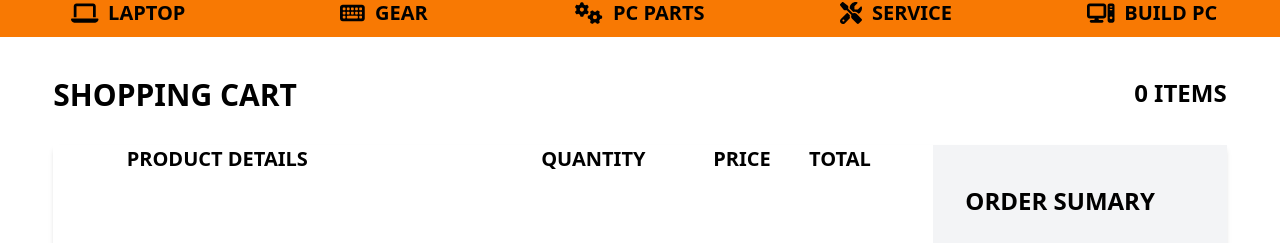
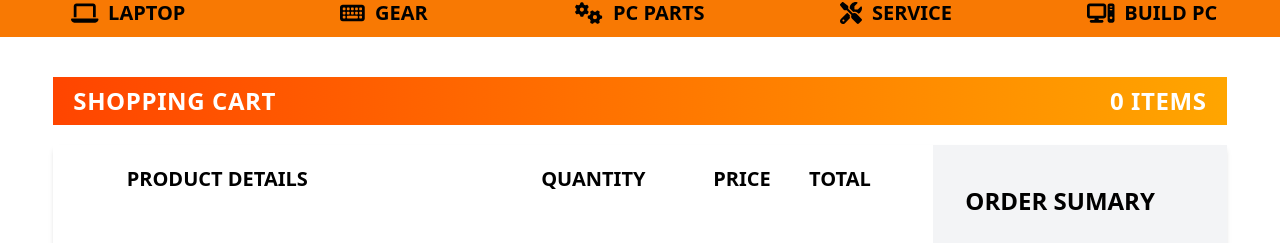
Before and after one commit to AnonymousCloneImpl/DoAnKy2, a Next.js app in the folder frontend/: page /cart in a window 1280 px wide. Shown: the part 249-492 px from the top of the page. Built offline with nearby package versions, Linux system fonts and the light colour scheme.

Commit message:
tô màu

```diff
--- a/frontend/src/pages/cart.jsx
+++ b/frontend/src/pages/cart.jsx
@@ -252,13 +252,13 @@ const CartPage = () => {
   return (
     <div style={{ margin: "0 auto" }} className="w-11/12">
       <div className="container mx-auto mt-10">
-        <div className="bg-white flex justify-between pb-8">
-          <h1 className="font-semibold text-3xl uppercase">Shopping Cart</h1>
-          <h2 className="font-semibold text-2xl uppercase">{items.length} Items</h2>
+        <div className="cart-header flex justify-between mb-5 px-5 py-2">
+          <h1 className="font-semibold text-white text-2xl uppercase tracking-wide">Shopping Cart</h1>
+          <h1 className="font-semibold text-white text-2xl uppercase tracking-wide">{items.length} Items</h1>
         </div>
         <div className="flex shadow-md flex-col md:flex-row">
           <table className="w-3/4 bg-white px-10 py-5 max-lg:w-full">
-            <thead className="cart-thead flex text-xl text-700 pb-5 font-semibold uppercase text-center">
+            <thead className="cart-thead flex text-xl pt-5 font-semibold uppercase text-center">
               <tr className="w-full flex">
                 <th className="w-1/12"></th>
                 <th className="w-5/12 flex flex-start">Product Details</th>
@@ -288,7 +288,7 @@ const CartPage = () => {
                         className="font-bold text-base row-span-2 max-md:col-span-2 max-md:w-full">
                         {item.name + " " + item.model}
                       </Link>
-                      <div className="flex cursor-pointer font-semibold hover:text-indigo-600 text-red-600 text-md text-center">
+                      <div className="flex cursor-pointer font-semibold text-red-600 hover:text-red-900 text-md text-center">
                         <b className="ml-2 max-md:w-full text-right"
                           onClick={() => removeItem(index)}>
                           <FontAwesomeIcon icon={faTrashCan} />
@@ -350,7 +350,7 @@ const CartPage = () => {
 
             <div className="border-t mt-20">
               <button
-                className="bg-indigo-600 font-semibold hover:bg-red-700 py-3 text-sm text-white uppercase w-full"
+                className="bg-indigo-600 font-semibold hover:bg-red-600 py-3 text-sm text-white uppercase w-full"
                 onClick={openForm}> Submit Order
               </button>
             </div>
@@ -375,9 +375,9 @@ const CartPage = () => {
 
           <div className="order-popup" ref={formRef}>
             <div className="popup-content">
-                <span className="close-form-btn" onClick={closeForm}>
-                  <FontAwesomeIcon icon={faCircleXmark}/>
-                </span>
+              <span className="close-form-btn" onClick={closeForm}>
+                <FontAwesomeIcon icon={faCircleXmark} />
+              </span>
               <Image
                 src='https://www.teksavvy.com/wp-content/themes/teksavvy/assets/svg/teksavvy-logo.svg'
                 alt=""
--- a/frontend/src/styles/product.css
+++ b/frontend/src/styles/product.css
@@ -1055,6 +1055,10 @@
   min-height: 600px;
 }
 
+.cart-header {
+  background: linear-gradient(to right, orangered, orange);
+}
+
 @media only screen and (max-width: 600px) {
 
   .url a {
```
